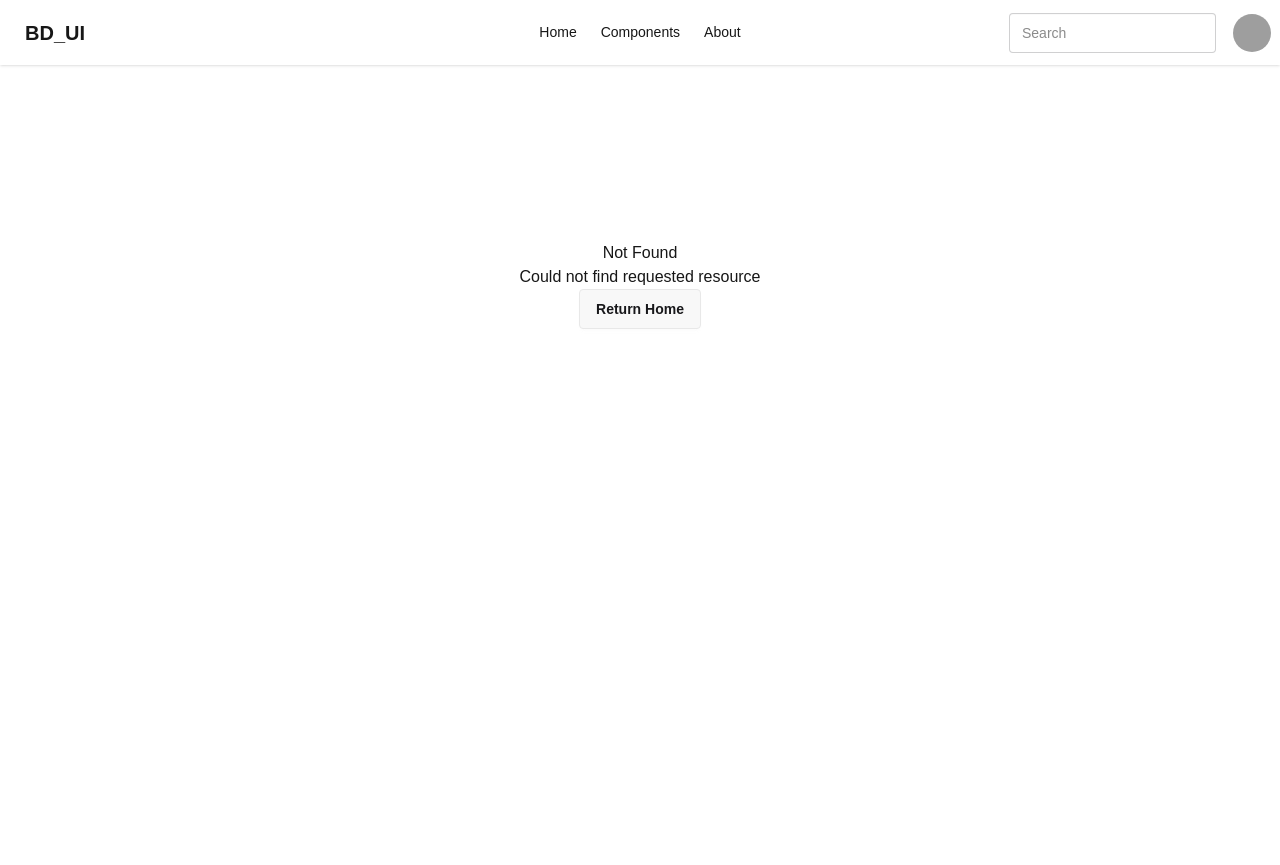
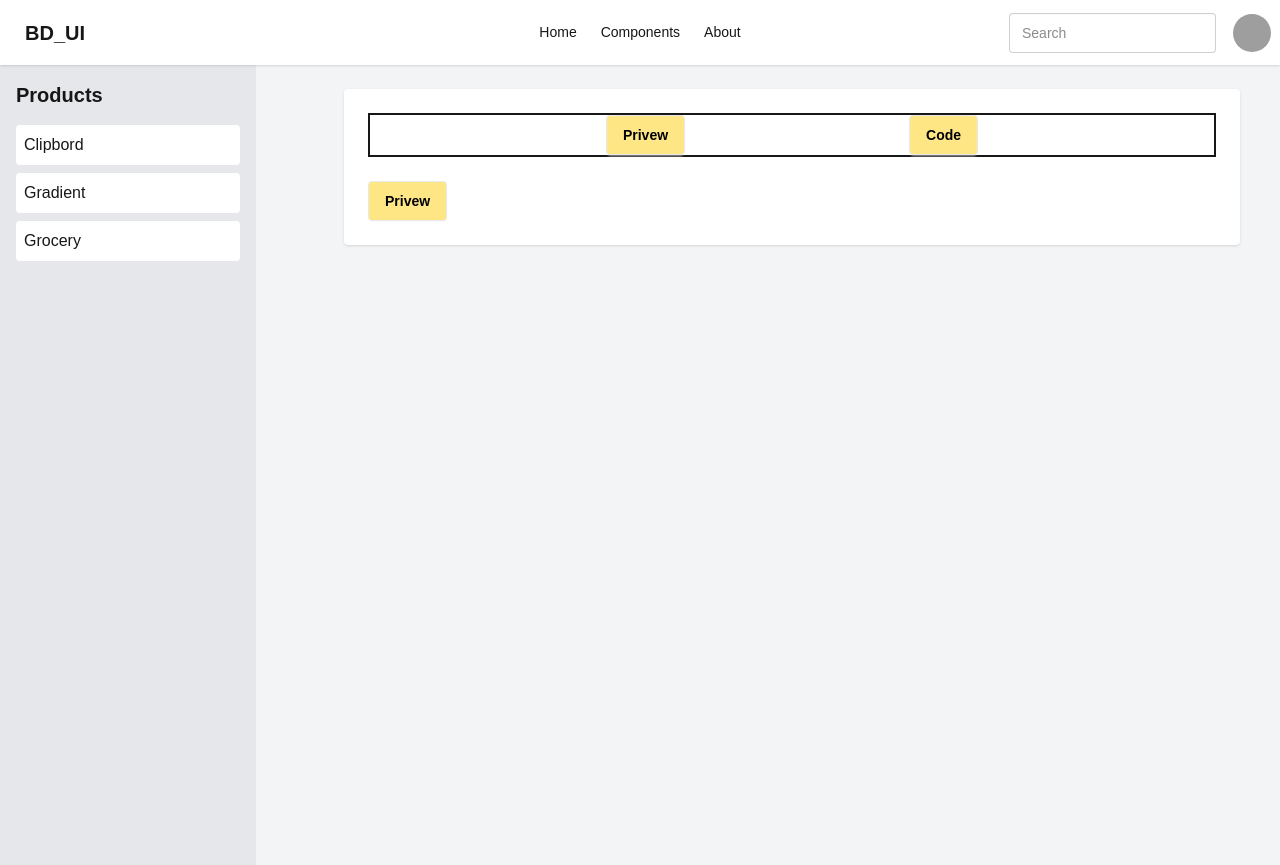
Before and after one commit to kawsar121/BD_ui_Components_By_Kawsar, a Next.js app: page /PublicComponets/gradient in a window 1280 px wide. Before the commit this address had no page. Before the commit the page ends 800 px from the top, so only its background shows below. Built offline with nearby package versions, Linux system fonts and the light colour scheme; grey boxes are pictures that could not be loaded.

Commit message:
layout make done

```diff
--- a/src/app/(Pages)/(PublicComponets)/uiComponents/page.jsx
+++ /dev/null
@@ -1,11 +0,0 @@
-import React from 'react'
-function UiComponents() {
-  return (
-     <div>
-      <h1 className="text-2xl font-bold">All Products</h1>
-      <p>Select a category from the left menu</p>
-    </div>
-  )
-}
-
-export default UiComponents
--- /dev/null
+++ b/src/app/(Pages)/PublicComponets/gradient/garidentprivew.jsx
@@ -0,0 +1,14 @@
+import React from 'react'
+
+function garidentprivew() {
+  return (
+    <div>
+      <div class="h-14 bg-linear-to-r from-cyan-500 to-blue-500"></div>
+        <div class="h-14 bg-linear-to-t from-sky-500 to-indigo-500"></div>
+        <div class="h-14 bg-linear-to-bl from-violet-500 to-fuchsia-500"></div>
+        <div class="h-14 bg-linear-65 from-purple-500 to-pink-500"></div>
+    </div>
+  )
+}
+
+export default garidentprivew
--- /dev/null
+++ b/src/app/(Pages)/PublicComponets/gradient/layout.js
@@ -0,0 +1,21 @@
+import Link from 'next/link'
+import React from 'react'
+
+function layout({children}) {
+  return (
+    <div>
+      <div>
+
+        <div className='border-2 flex justify-center gap-56'>
+            <button className='btn bg-amber-200 text-black'><Link href="/PublicComponets/gradient/garidentprivew">Privew</Link></button>
+            <button className='btn bg-amber-200 text-black'><Link href="#">Code</Link></button>
+        </div>
+      </div>
+      <div>
+        {children}
+      </div>
+    </div>
+  )
+}
+
+export default layout
--- /dev/null
+++ b/src/app/(Pages)/PublicComponets/gradient/page.jsx
@@ -0,0 +1,15 @@
+import Link from 'next/link'
+import React from 'react'
+
+function page() {
+  return (
+    <div>
+
+      <div className='mt-6'>
+        <button className='btn bg-amber-200 text-black'><Link href="/PublicComponets/gradient/garidentprivew">Privew</Link></button>
+      </div>
+    </div>
+  )
+}
+
+export default page
--- /dev/null
+++ b/src/app/(Pages)/PublicComponets/gradient/value.js
@@ -0,0 +1,6 @@
+export const GradientValue = `
+<div class="h-14 bg-linear-to-r from-cyan-500 to-blue-500"></div>
+<div class="h-14 bg-linear-to-t from-sky-500 to-indigo-500"></div>
+<div class="h-14 bg-linear-to-bl from-violet-500 to-fuchsia-500"></div>
+<div class="h-14 bg-linear-65 from-purple-500 to-pink-500"></div>
+`;
--- a/src/app/(Pages)/(PublicComponets)/layout.js
+++ b/src/app/(Pages)/PublicComponets/layout.js
@@ -10,13 +10,13 @@ export default function ComponentsList({ children }) {
 
         <ul className="space-y-2">
           <li>
-            <Link href="Components/clipbord" className="block p-2 bg-white rounded hover:bg-gray-300">
+            <Link href="/PublicComponets/clipbord" className="block p-2 bg-white rounded hover:bg-gray-300">
               Clipbord
             </Link>
           </li>
           <li>
-            <Link href="/products/fashion" className="block p-2 bg-white rounded hover:bg-gray-300">
-              Fashion
+            <Link href="/PublicComponets/gradient" className="block p-2 bg-white rounded hover:bg-gray-300">
+              Gradient
             </Link>
           </li>
           <li>
--- /dev/null
+++ b/src/app/(Pages)/PublicComponets/page.jsx
@@ -0,0 +1,11 @@
+import React from 'react'
+
+function page() {
+  return (
+    <div>
+      <h1>Start With Components</h1>
+    </div>
+  )
+}
+
+export default page
--- /dev/null
+++ b/src/app/(Pages)/allComponentsPages/page.jsx
@@ -0,0 +1,9 @@
+import React from 'react'
+
+export default function AllComponentsPages() {
+  return (
+    <div>
+        <h1>AllComponentsPages</h1>
+    </div>
+  )
+}
--- a/src/app/Components/Shared/Nav.jsx
+++ b/src/app/Components/Shared/Nav.jsx
@@ -4,7 +4,7 @@ import React from 'react'
 function Nav() {
   const links = <>
         <li><Link href="/">Home</Link></li>
-        <li><Link href="/uiComponents">Components</Link></li>
+        <li><Link href="/PublicComponets">Components</Link></li>
         <li><Link href="/about">About</Link></li>
 
   </>
--- a/tailwind.config.js
+++ b/tailwind.config.js
@@ -7,5 +7,5 @@ export default {
   theme: {
     extend: {},
   },
-  plugins: [],
+  plugins: [require("daisyui")],
 };
```
Also changed, not shown: src/app/(Pages)/PublicComponets/clipbord/page.jsx (renamed from src/app/Components/clipbord/page.jsx), src/app/(Pages)/PublicComponets/clipbord/value.js (renamed from src/app/Components/clipbord/value.js).
